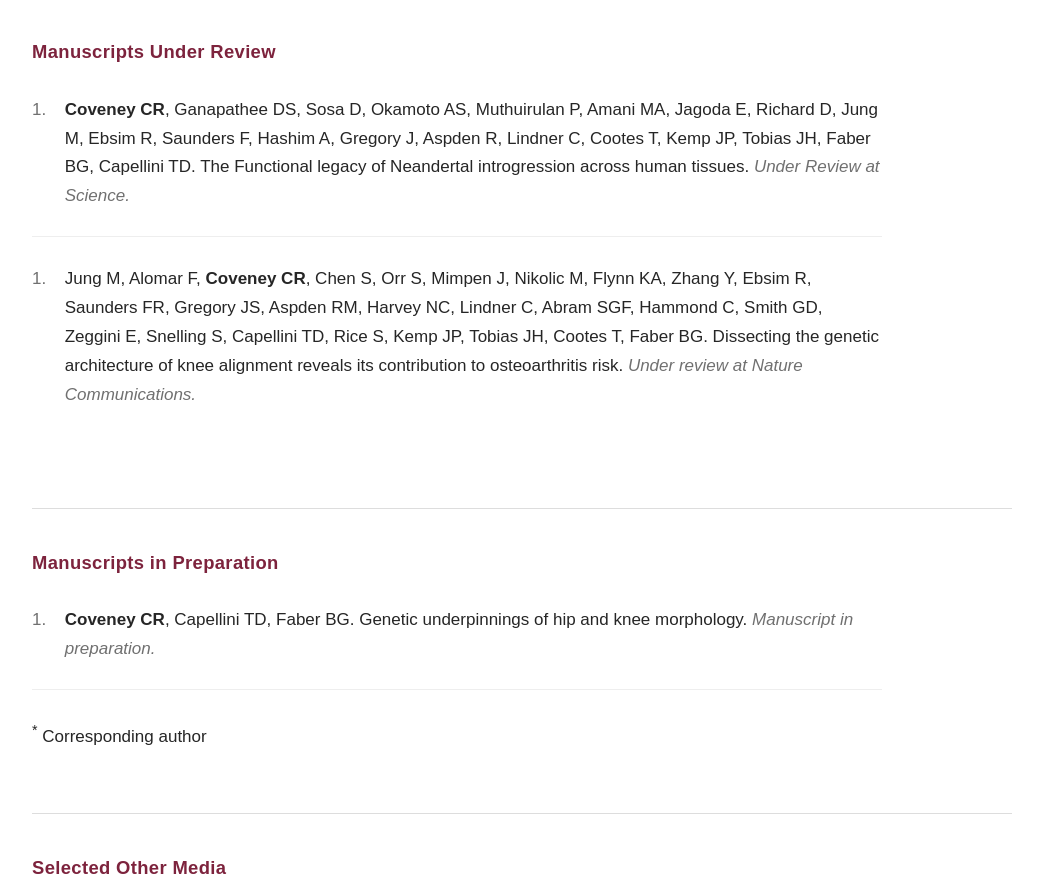
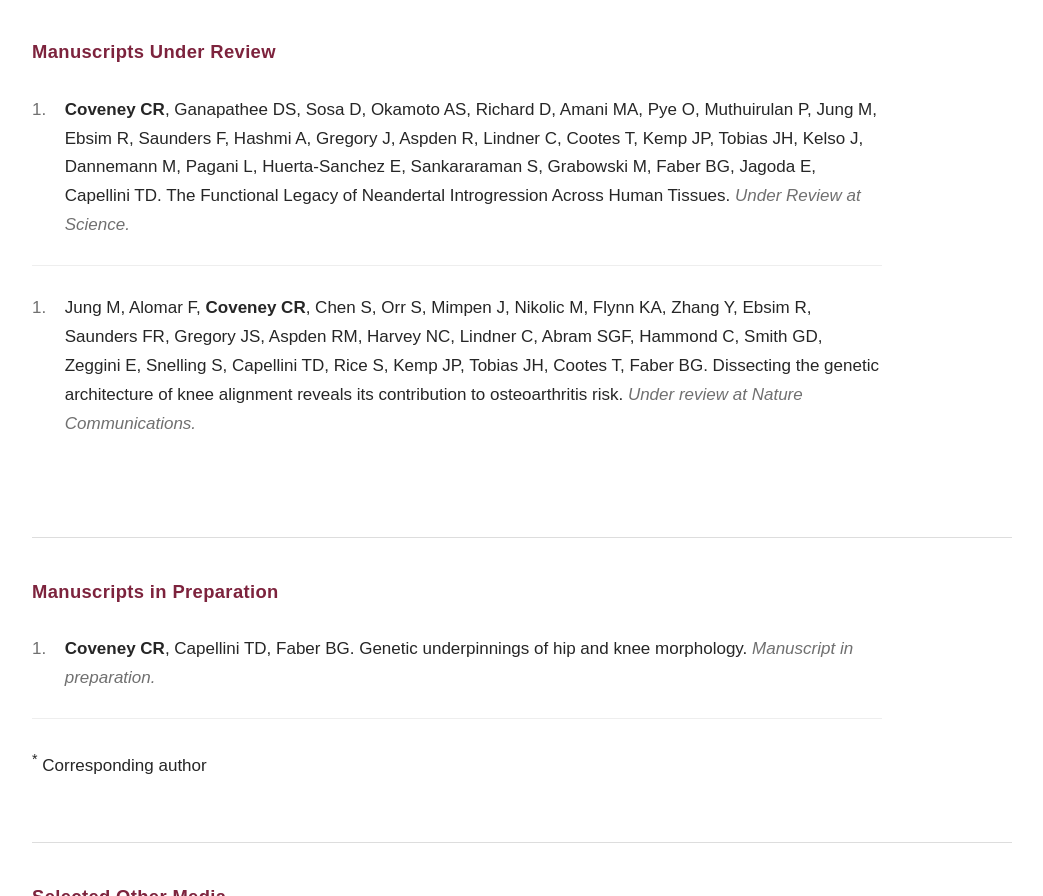
Before and after one commit to ccoveney/clarissa-coveney-website, a plain HTML site: page publications.html in a window 1280 px wide. Shown: the part 1715-2611 px from the top of the page, without its empty margins (118-1161 px from the left). Drawn offline with Linux system fonts and the light colour scheme.

Commit message:
Revise publication entry for Neandertal introgression
Updated publication details and authors in publications.html.

```diff
--- a/publications.html
+++ b/publications.html
@@ -400,11 +400,8 @@
         <div class="publication">
         <span class="publication-number">1.</span>
         <span class="publication-text">
-          <strong>Coveney CR</strong>, Ganapathee DS, Sosa D, Okamoto AS,
-          Muthuirulan P, Amani MA, Jagoda E, Richard D, Jung M, Ebsim R,
-          Saunders F, Hashim A, Gregory J, Aspden R, Lindner C, Cootes T,
-          Kemp JP, Tobias JH, Faber BG, Capellini TD.
-          The Functional legacy of Neandertal introgression across human tissues.
+          <strong>Coveney CR</strong>, Ganapathee DS, Sosa D, Okamoto AS, Richard D, Amani MA, Pye O, Muthuirulan P, Jung M, Ebsim R, Saunders F, Hashmi A, Gregory J, Aspden R, Lindner C, Cootes T, Kemp JP, Tobias JH, Kelso J, Dannemann M, Pagani L, Huerta-Sanchez E, Sankararaman S, Grabowski M, Faber BG, Jagoda E, Capellini TD.
+          The Functional Legacy of Neandertal Introgression Across Human Tissues.
           <span class="status">Under Review at Science.</span>
         </span>
       </div>
```
